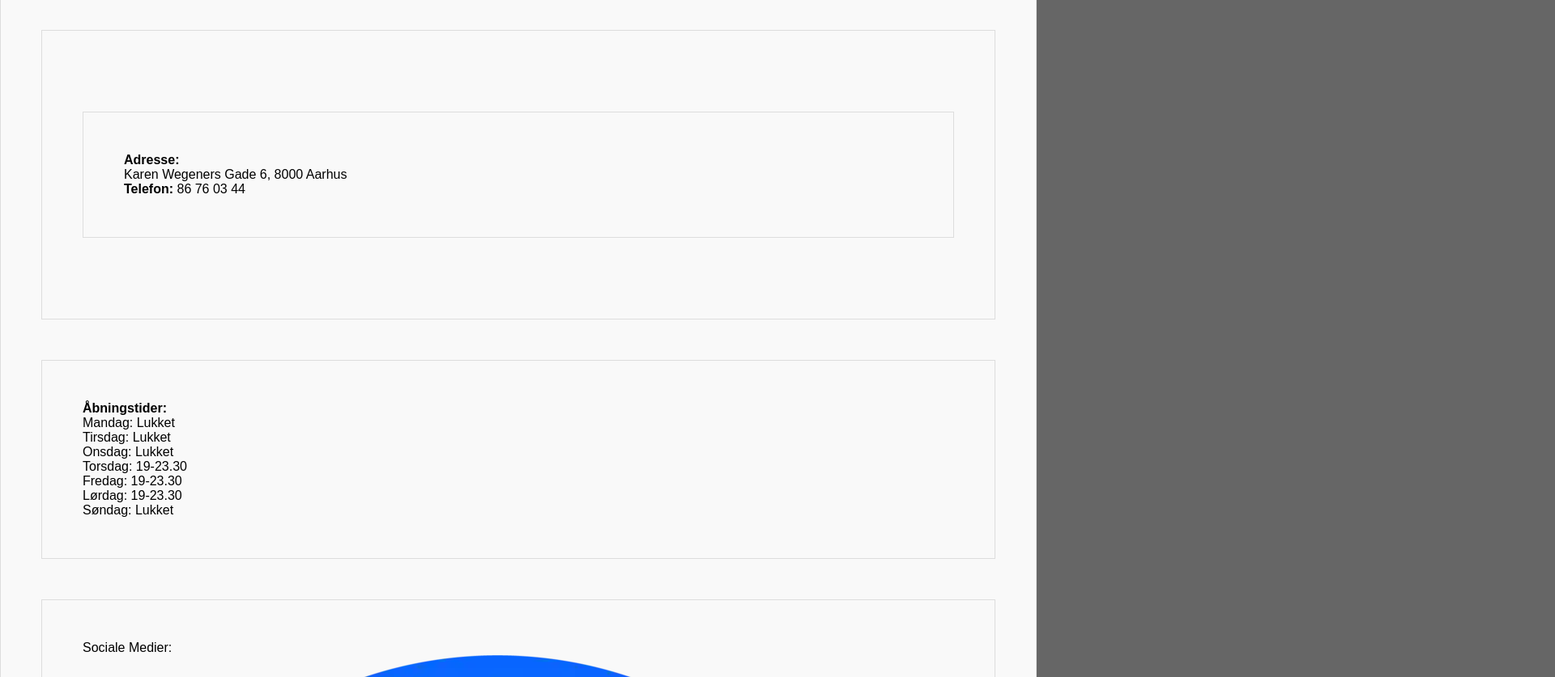
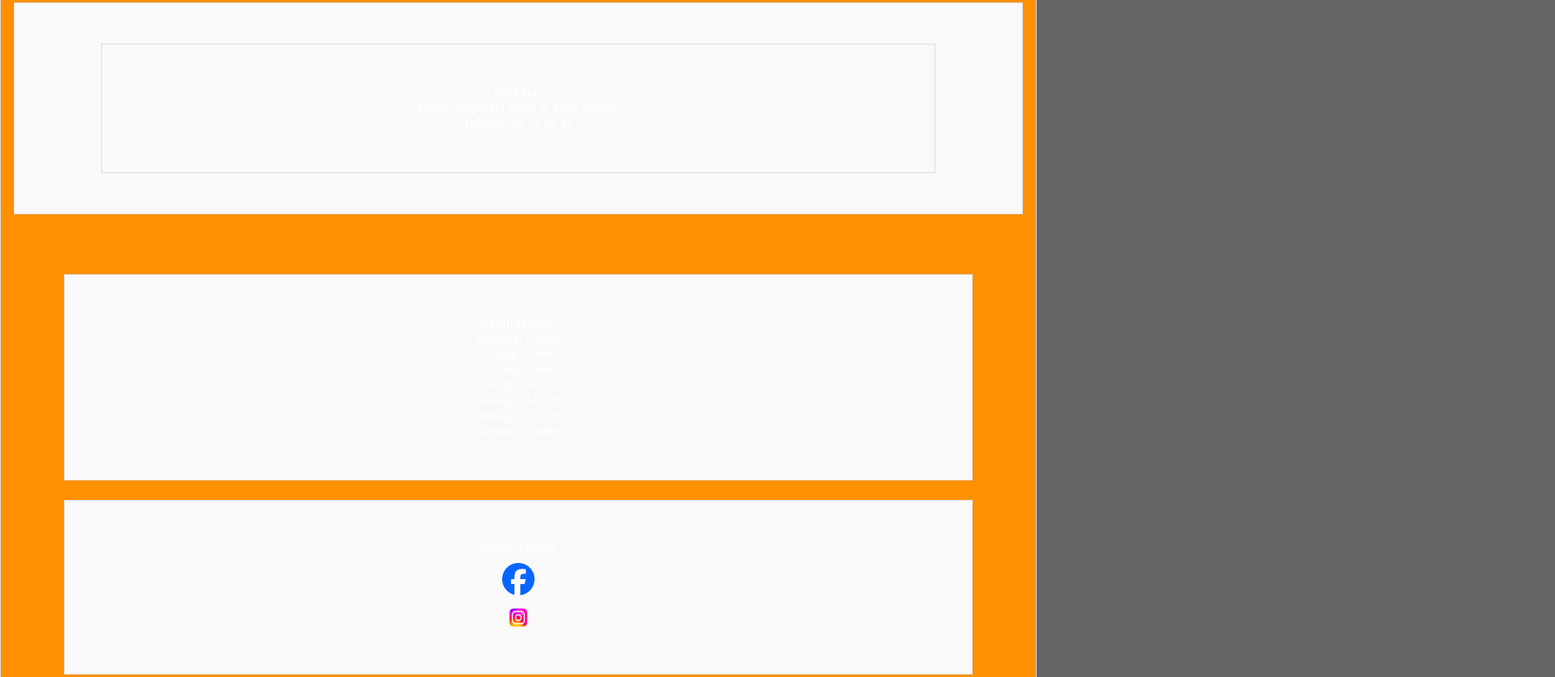
Before and after one commit to MarieSchriver/eksamen-1-semester, a plain HTML site: page merch.html in a window 1280 px wide. Shown: the part 5521-6358 px from the top of the page at 81% size, 1920 px wide, since content can reach past the window. Drawn offline with Linux system fonts and the light colour scheme.

Commit message:
baggrundsfarven ændret

```diff
--- a/css/faellesskaber.css
+++ b/css/faellesskaber.css
@@ -44,15 +44,11 @@
         height: auto;
     }
 
-    body{
-        background: linear-gradient(to bottom, #666, black);
-
-    }
-
     /* Generelle indstillinger */
 body {
     margin: 0;
     font-family: Arial, sans-serif;
+    background-color: #666;
 }
 
 /* Skjul checkboxen */
@@ -253,15 +249,11 @@ line-height: 1.5rem;
         height: auto;
     }
 
-    body{
-        background: linear-gradient(to bottom, #666, black);
-
-    }
-
     /* Generelle indstillinger */
 body {
     margin: 0;
     font-family: Arial, sans-serif;
+    background-color: #666;
 }
 
 /* Skjul checkboxen */
@@ -343,6 +335,7 @@ body {
 h1{
     text-align: center;
     color: #ff9000;
+    padding-bottom: 3rem
 }
 
 h2{
@@ -355,25 +348,26 @@ h2{
 .kvinde{
     text-align: justify;
     color: white;
-    padding: 1rem;
+    padding: 3rem;
 }
 
 .mand{
     text-align: justify;
     color: white;
-    padding: 1rem;
+    padding: 3rem;
 }
 
 .girls{
     text-align: justify;
     color: white;
-    padding: 1rem;
+    padding: 3rem;
 }
 
 .unge{
     text-align: justify;
     color: white;
-    padding: 1rem;
+    padding: 3rem;
+    padding-bottom: 4rem;
 }
 
 
--- a/css/lejlokalet.css
+++ b/css/lejlokalet.css
@@ -239,9 +239,10 @@ line-height: 1.5rem;
         height: auto;
     }
 
-    body{
-        background: linear-gradient(to bottom, #666, black);
-
+    body {
+        margin: 0;
+        font-family: Arial, sans-serif;
+        background-color: #666;
     }
 
     /* Generelle indstillinger */
@@ -330,11 +331,12 @@ h1{
     padding: 2rem;
     text-align: justify;
     color: white;
+    line-height: 1.5rem;
 }
 
 .imglokale{
     width: 50%;
-
+    box-shadow: 10px 10px 20px rgba(0, 0, 0, 0.5);
 }
 
 .imglokalesection{
--- a/css/merch.css
+++ b/css/merch.css
@@ -5,17 +5,42 @@
     box-sizing: border-box;
 }
 
+/* Generel footerbox styling */
+.footerbox {
+    display: grid; /* Aktiver grid for layout */
+    grid-template-columns: 1fr; /* Stak alle sektioner lodret */
+    gap: 1.5rem; /* Mellemrum mellem sektioner */
+    background-color: #ff9000; /* Baggrundsfarve */
+    padding: 1rem; /* Mindre padding */
+    color: white; /* Tekstfarve */
+    text-align: center; /* Centrer tekst og indhold */
+}
+
+/* Sektion styling */
+.adresse, .åbningstider, .SoMe {
+    font-size: 0.9rem; /* Reduceret tekststørrelse */
+    line-height: 1.2rem; /* Tættere linjeafstand */
+    margin: 0 auto; /* Centrer indholdet */
+    width: 90%; /* Begræns bredde for bedre læsbarhed */
+}
+
+/* Sociale Medier sektion */
+.SoMe {
+    display: flex;
+    flex-direction: column; /* Stabler logoerne lodret */
+    align-items: center; /* Centrerer logoerne */
+}
+
+.facebooklogo, .instagramlogo {
+    width: 40px; /* Mindre logo-størrelse til små skærme */
+    margin: 0.5rem 0; /* Mellemrum mellem logoerne */
+}
 
 @media screen and (max-width: 391px){
 
     .logo {
         width: 15rem;
         height: auto;
-    }
-
-    body{
-        background: linear-gradient(to bottom, #666, black);
-
     }
 
     /* Generelle indstillinger */
@@ -117,7 +142,7 @@ nav.navbar{
 
     .imgkasket{
         width: 50%;
-
+        box-shadow: 10px 10px 20px rgba(0, 0, 0, 0.5);
     }
 
     .kasketsection{
@@ -129,6 +154,7 @@ nav.navbar{
 
     .imgtshirt{
         width: 50%;
+        box-shadow: 10px 10px 20px rgba(0, 0, 0, 0.5);
     }
 
     .tshirtsection{
@@ -140,6 +166,7 @@ nav.navbar{
 
     .imgøldåse{
         width: 50%;
+        box-shadow: 10px 10px 20px rgba(0, 0, 0, 0.5);
     }
 
     .ølsection{
@@ -248,11 +275,6 @@ section.åbningstider{
         height: auto;
     }
 
-    body{
-        background: linear-gradient(to bottom, #666, black);
-
-    }
-
     /* Generelle indstillinger */
 body {
     margin: 0;
@@ -337,41 +359,43 @@ body {
  .forsidebillede-container {
     display: grid; /* Aktiverer CSS Grid */
     place-items: center; /* Centrerer både vandret og lodret */
-    background-color: #565656;
+    background-color: #666;
     border: none;
     }
 
     .imgkasket{
         width: 50%;
-
+        box-shadow: 10px 10px 20px rgba(0, 0, 0, 0.5);
     }
 
     .kasketsection{
         display: flex;
         justify-content: center;
-       background-color: #585858;
+       background-color: #666;
        border: none;
     }
 
     .imgtshirt{
         width: 50%;
+        box-shadow: 10px 10px 20px rgba(0, 0, 0, 0.5);
     }
 
     .tshirtsection{
         display: flex;
         justify-content: center;
-        background-color: #4B4B4B;
+        background-color: #666;
         border: none;
     }
 
     .imgøldåse{
         width: 50%;
+        box-shadow: 10px 10px 20px rgba(0, 0, 0, 0.5);
     }
 
     .ølsection{
         display: flex;
         justify-content: center;
-        background-color: #3D3D3D;
+        background-color: #666;
         border: none;
     }
 
@@ -385,11 +409,13 @@ body {
         display: flex;
         justify-content: center;
         padding-top:2rem ;
+        color: white;
     }
 
     section.footer{
         background-color: #ff9000;
         border: none;
+        color: white;
     }
 
     .footerbox {
@@ -397,6 +423,7 @@ body {
         gap: 1rem; /* Reducer afstand mellem sektioner */
         background-color: #ff9000;
         border: none;
+        color: white !important;
     }
 
     .adresse, .åbningstider, .SoMe {
```
